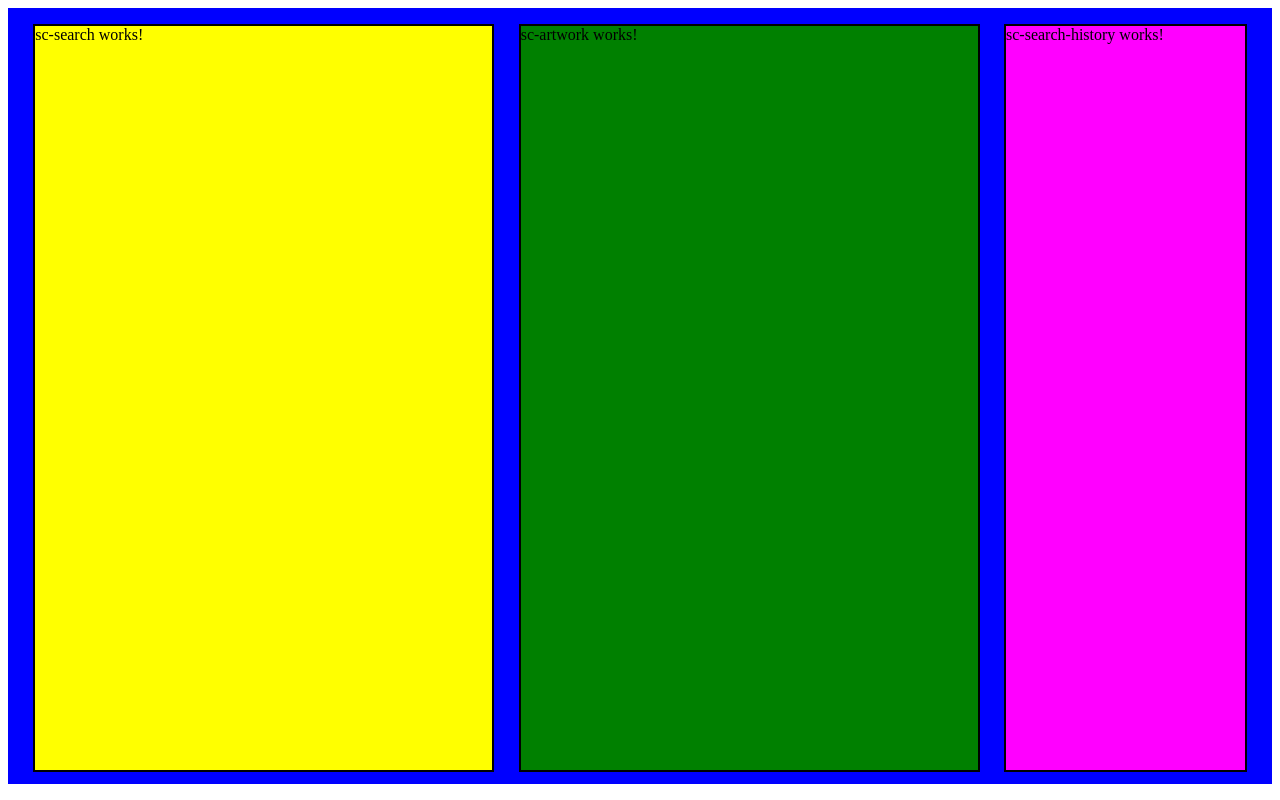
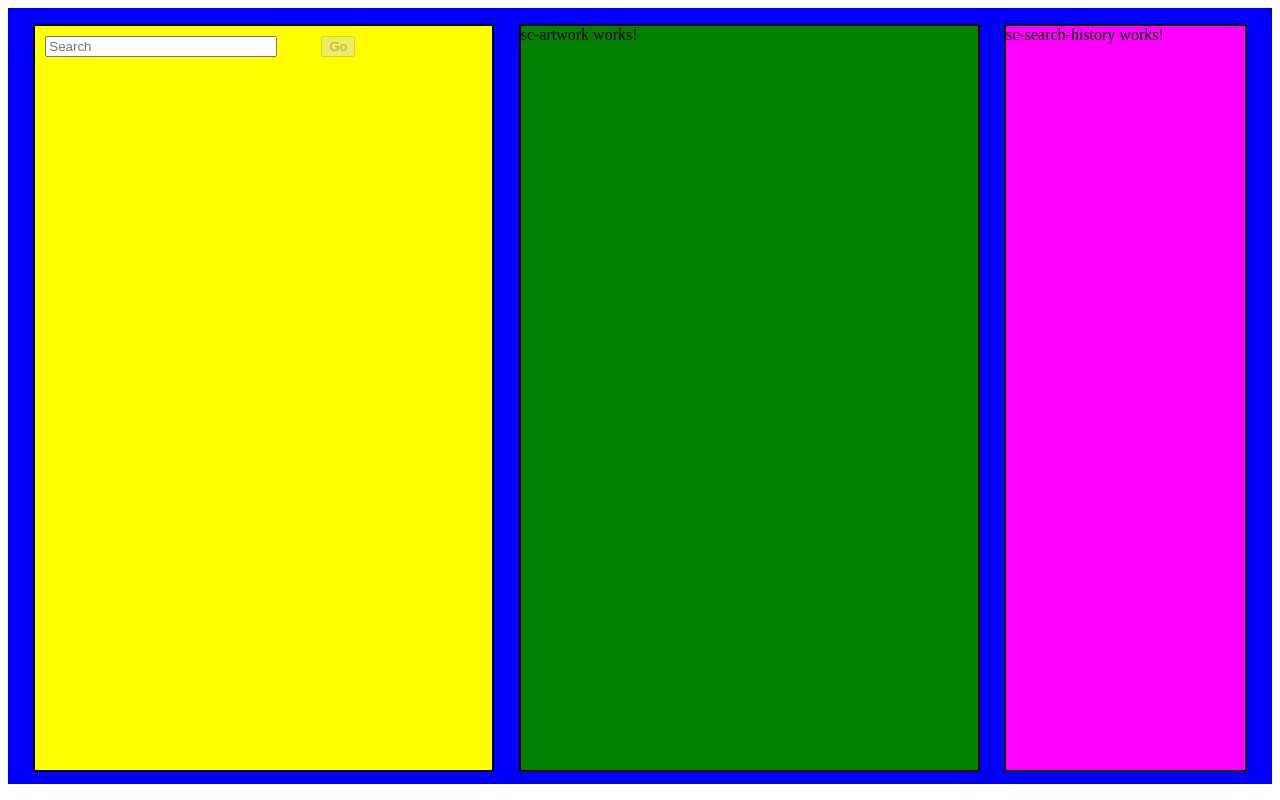
Before and after one commit to yinonbt/soundcloud-search, an Angular app in the folder soundcloud-search/: page / in a window 1280 px wide. Built offline with nearby package versions, Linux system fonts and the light colour scheme; no server answers.

Commit message:
display search box

```diff
--- a/soundcloud-search/src/app/app.module.ts
+++ b/soundcloud-search/src/app/app.module.ts
@@ -1,7 +1,7 @@
 import { BrowserModule } from '@angular/platform-browser';
 import { NgModule } from '@angular/core';
 import { HttpModule } from '@angular/http';
-
+import { FormsModule, ReactiveFormsModule } from '@angular/forms';
 import { AppComponent } from './app.component';
 import { ScRootComponent } from './components/sc-root/sc-root.component';
 import { HttpClientModule } from '@angular/common/http';
@@ -19,6 +19,8 @@ import { ScSearchHistoryComponent } from './components/sc-search-history/sc-sear
   ],
   imports: [
     BrowserModule,
+    FormsModule,
+    ReactiveFormsModule,
     HttpModule,
     HttpClientModule
   ],
--- a/soundcloud-search/src/app/components/sc-root/sc-root.component.scss
+++ b/soundcloud-search/src/app/components/sc-root/sc-root.component.scss
@@ -6,16 +6,19 @@
 
     app-sc-search {
         width:38%;
+        min-width: 300px;
         height: 100%;
     }
 
     app-sc-artwork {
         width:38%;
+        min-width: 300px;
         height: 100%;
     }
 
     app-sc-search-history {
         width:20%;
+        min-width: 150px;
         height: 100%;
     }
 }
--- a/soundcloud-search/src/app/components/sc-search/sc-search.component.html
+++ b/soundcloud-search/src/app/components/sc-search/sc-search.component.html
@@ -1,3 +1,13 @@
 <div class="sub-container" style="background-color: yellow">
-  sc-search works!
+  <form [formGroup]="searchFormGroup" (ngSubmit)="execSearch()">
+    <div class="search-control">
+      <input
+        id="inputSearch"
+        type="text"
+        formControlName="formControlSearch"
+        [placeholder]="'Search'"
+      />
+      <button type="submit" [disabled]="searchFormGroup.invalid">Go</button>
+    </div>
+  </form>
 </div>
--- a/soundcloud-search/src/app/components/sc-search/sc-search.component.scss
+++ b/soundcloud-search/src/app/components/sc-search/sc-search.component.scss
@@ -0,0 +1,13 @@
+.search-control {
+  width: 70%;
+  min-width: 280px;
+  display: flex;
+  flex-direction: row;
+  justify-content: space-between;
+  margin-top: 10px;
+  input {
+    width: 70%;
+    min-width: 200px;
+    margin-left: 10px;
+  }
+}
--- a/soundcloud-search/src/app/components/sc-search/sc-search.component.ts
+++ b/soundcloud-search/src/app/components/sc-search/sc-search.component.ts
@@ -1,4 +1,5 @@
 import { Component, OnInit } from '@angular/core';
+import { FormBuilder, Validators } from '@angular/forms';
 
 @Component({
   selector: 'app-sc-search',
@@ -6,10 +7,20 @@ import { Component, OnInit } from '@angular/core';
   styleUrls: ['./sc-search.component.scss']
 })
 export class ScSearchComponent implements OnInit {
+  query: string;
 
-  constructor() { }
+  searchFormGroup = this.formBuilder.group({
+    formControlSearch: [this.query, Validators.required]
+  });
+
+  constructor(private formBuilder: FormBuilder) { }
 
   ngOnInit() {
   }
 
+  execSearch() {
+    const newFolderName = this.searchFormGroup.get('formControlSearch')
+      .value;
+    //this.folderService.addFolder(newFolderName);
+  }
 }
```
